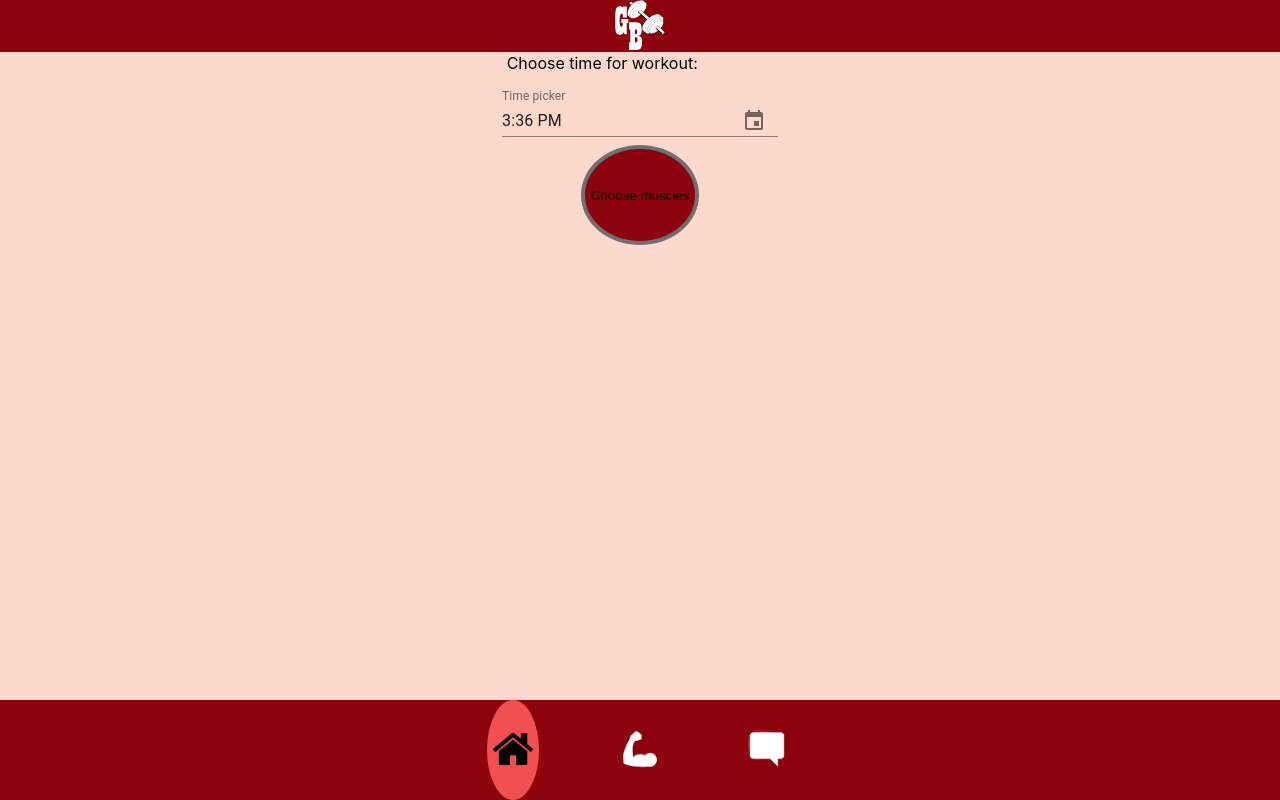
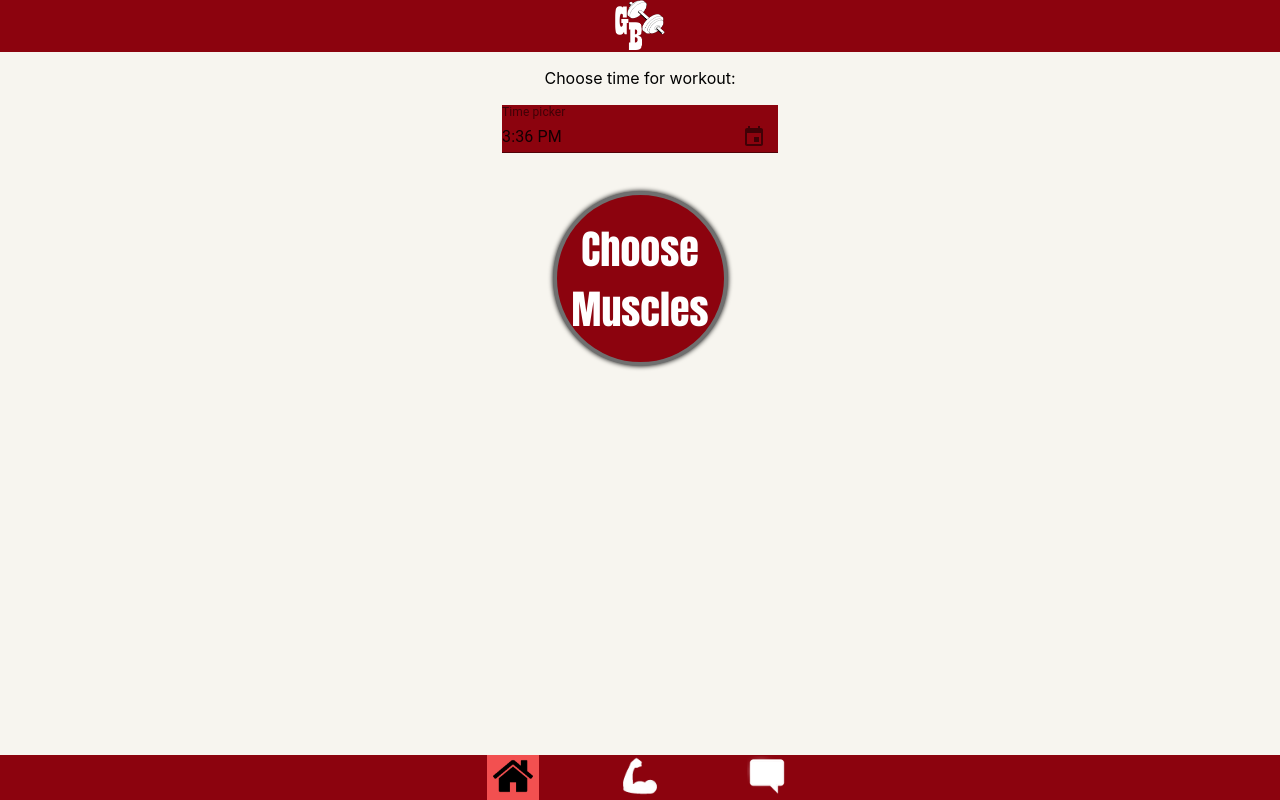
Before and after one commit to CarlEg/gym-buddy, a React (Create React App) app: page / in a window 1280 px wide. Built offline with nearby package versions, Linux system fonts and the light colour scheme.

Commit message:
muscle button added

```diff
--- a/src/components/Time/Time.js
+++ b/src/components/Time/Time.js
@@ -1,10 +1,9 @@
 import React from 'react';
 import 'date-fns'
-import {KeyboardTimePicker,
-MuiPickersUtilsProvider} from '@material-ui/pickers';
+import {KeyboardTimePicker, MuiPickersUtilsProvider} from '@material-ui/pickers';
 import DateFnsUtils from '@date-io/date-fns';
-import {createMuiTheme, ThemeProvider} from '@material-ui/core/styles';
-import classes from './Time.modules.css'
+import {createMuiTheme, ThemeProvider, withStyles} from '@material-ui/core/styles';
+import clsx from 'clsx'
 
 const theme = createMuiTheme({
     palette:{
@@ -14,14 +13,27 @@ const theme = createMuiTheme({
     }
 })
 
+const styles = {
+    root: {
+        background: '#8C030E',
+        color: 'white',
+        position: 'relative',
+        top:'-15px'
+    },
+    MuiInput:{
+        color: 'white',
+    }
+}
+
 const Time = (props) =>{
+    const {classes, className, ...other} = props;
     return(
         <MuiPickersUtilsProvider utils={DateFnsUtils}>
             <ThemeProvider theme={theme}>
-                <div className={classes}>
+                <div>
                 <p>Choose time for workout:</p>
                 <KeyboardTimePicker
-                    className={classes.TimePicker}
+                    className={clsx(classes.root, classes.MuiInput)} {...other}
                     margin="normal"
                     id="time-picker"
                     label="Time picker"
@@ -39,4 +51,4 @@ const Time = (props) =>{
 }
 
 
-export default (Time);
+export default withStyles(styles)(Time);
--- a/src/components/Time/Time.modules.css
+++ b/src/components/Time/Time.modules.css
@@ -2,8 +2,7 @@ p{
     position: relative;
     color:black;
     margin-right:2cm;
-    margin-bottom: 0;
-    margin-top: 1px;
+    margin-top: 15px;
 }
 
 .TimePicker{
--- a/src/containers/App.js
+++ b/src/containers/App.js
@@ -59,20 +59,19 @@ class App extends Component {
   }
 
   componentDidMount() {
-    document.body.style.backgroundColor =  'rgb(252, 217, 204)';
+    document.body.style.backgroundColor =  '#F7F5EF';
 }
 
   render(){
     console.log(this.state.selectedDate)
     return (
       <div className={classes.app}>
-        <div className={classes.background}>
        <Header/>
        <Time
        value={this.state.selectedDate}
        whenChange={this.handleDateChange}
        />
-       <button>Choose muscles</button>
+       <button className={classes.muscleButton}>Choose <br/> Muscles</button>
        <BottomButtons homeTrue={this.state.homeSelected}
        muscleTrue={this.state.muscleSelected}
        messageTrue={this.state.messageSelected}
@@ -80,7 +79,6 @@ class App extends Component {
        musclePressed={this.muscleSelected}
        messagePressed={this.messageSelected}
        />
-       </div>
       </div>
     );
   }
--- a/src/containers/App.module.css
+++ b/src/containers/App.module.css
@@ -1,22 +1,34 @@
+@font-face{
+  font-family: Allerta;
+  src: "https://fonts.googleapis.com/css?family=Allerta";
+}
+
 .app {
   text-align: center;
 }
 
 .background{
-  position: relative;
-  overflow: auto;
-  height: 100%;
-  width: 100%;
-  background-color: rgb(252, 217, 204);
+
 }
 
-button{
+.muscleButton{
   background-color: #8C030E;
-  height: 100px;
   border: 4px solid #6F6F6F;
   border-radius: 50%;
-  box-shadow: #6F6F6F;
+  box-shadow: 0px 0px 5px black;
+  color: white;
   cursor: pointer;
+  height: 175px;
+  width: 175px;
+  font-family: Impact, Charcoal, sans-serif;
+  font-size: 40px;
+  position: relative;
+  top: 15px;
+}
+
+.muscleButton:hover{
+  background-color: #F25050;
+  color: black;
 }
 /* @media only screen and (max-width: 600px){
 
```
Also changed, not shown: 1 other file (tests, documents, lock files or other folders).
